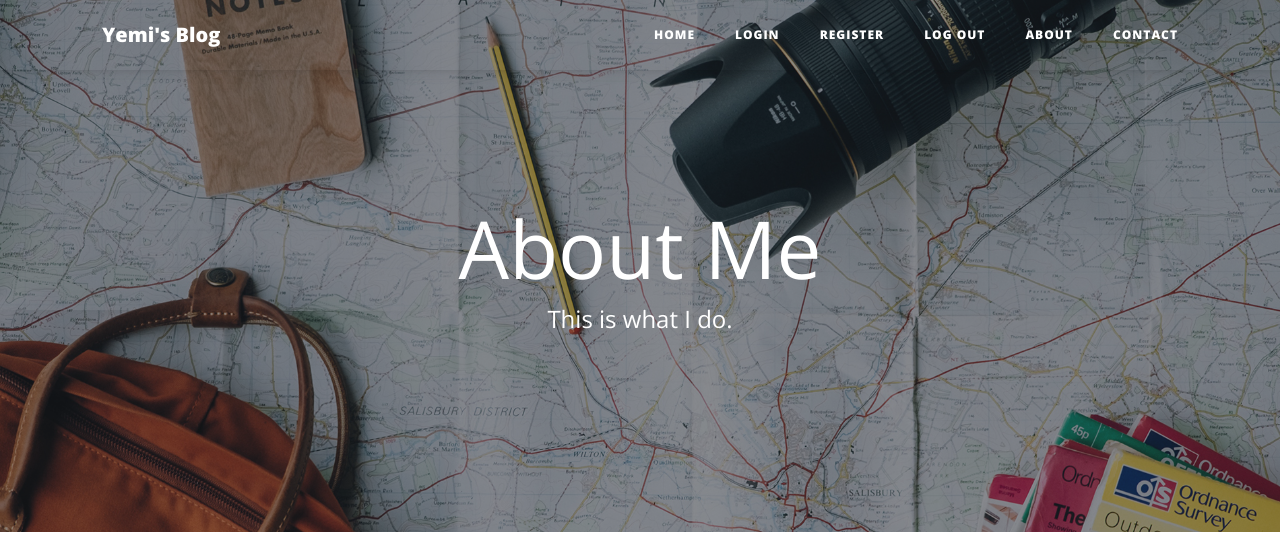
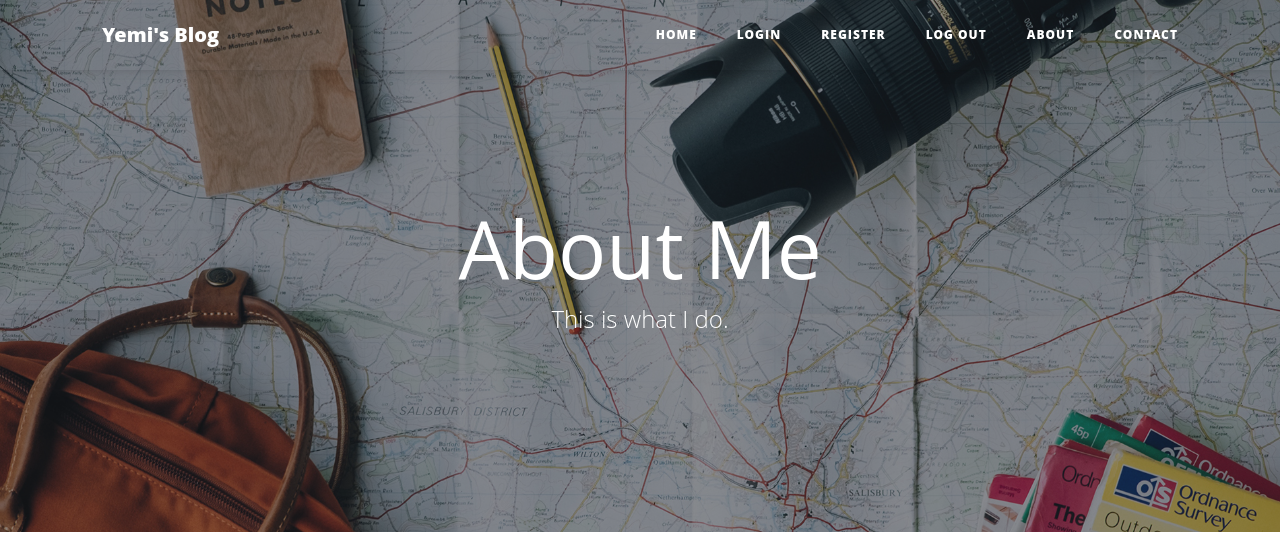
Before and after one commit to yemibalogun/yemiuserblog, a Flask app: page /about in a window 1280 px wide. Shown: the top 536 px of the page. Run offline with Flask 2, Linux system fonts and the light colour scheme; some libraries are stand-ins or nearby versions.

Commit message:
edited custom fonts in header file

```diff
--- a/templates/header.html
+++ b/templates/header.html
@@ -15,8 +15,10 @@
 
   <!-- Custom fonts for this template -->
   <link href="{{ url_for('static', filename='vendor/fontawesome-free/css/all.min.css')}}" rel="stylesheet" type="text/css">
-  <link href='https://fonts.googleapis.com/css?family=Lora:400,700,400italic,700italic' rel='stylesheet' type='text/css'>
-  <link href='https://fonts.googleapis.com/css?family=Open+Sans:300italic,400italic,600italic,700italic,800italic,400,300,600,700,800' rel='stylesheet' type='text/css'>
+
+  <link href="'https://fonts.googleapis.com/css?family=Lora:400,700,400italic,700italic' rel='stylesheet' type='text/css'">
+
+  <link href="https://fonts.googleapis.com/css?family=Open+Sans:300italic,400italic,600italic,700italic,800italic,400,300,600,700,800' rel='stylesheet' type='text/css'">
 
   <!-- Custom styles for this template -->
   <link href="{{ url_for('static', filename='css/clean-blog.min.css')}}" rel="stylesheet">
```
